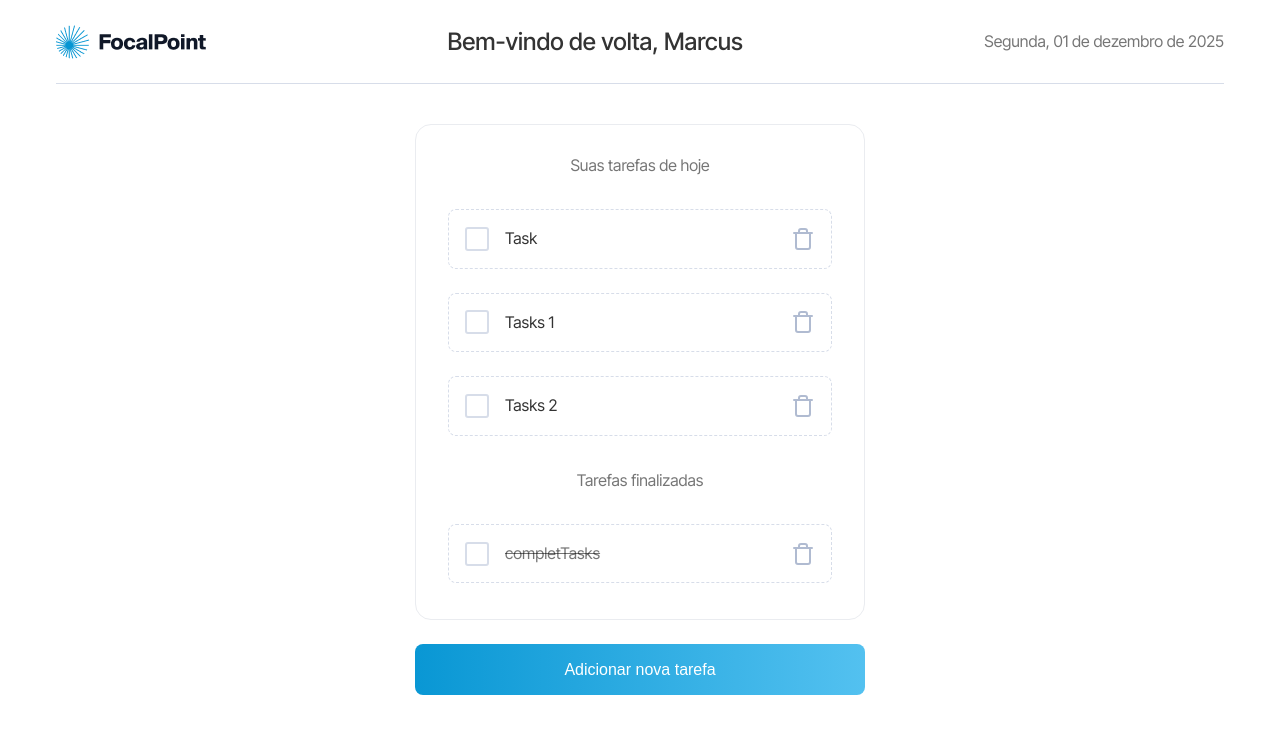
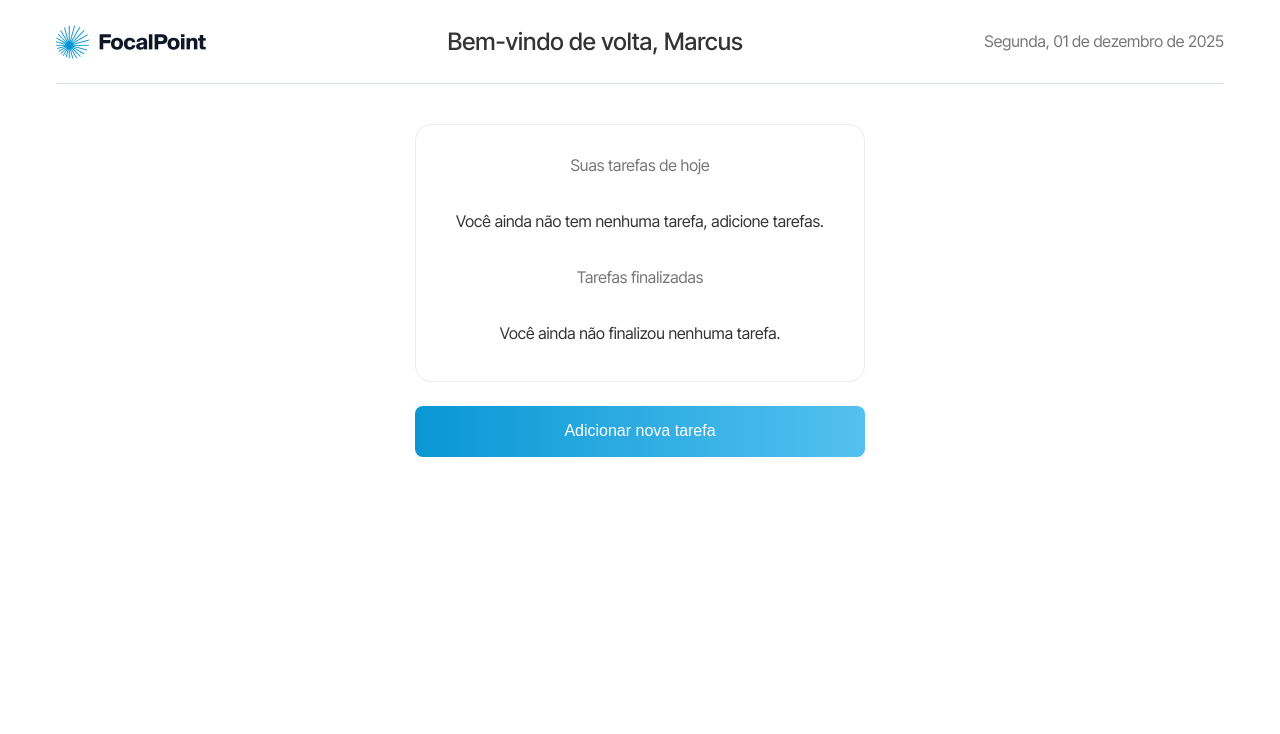
Before and after one commit to breno-aredes/focal-point, a Next.js app: page / in a window 1280 px wide. Shown: the top 734 px of the page. Built offline with nearby package versions, Linux system fonts and the light colour scheme.

Commit message:
feat: implement task removal and addition

```diff
--- a/src/app/page.tsx
+++ b/src/app/page.tsx
@@ -10,18 +10,40 @@ import { useState } from "react";
 export default function Home() {
   const [addVisible, setAddVisible] = useState<boolean>(false);
   const [deleteVisible, setDeleteVisible] = useState<boolean>(false);
-
+  const [toDoList, setToDoList] = useState<string[]>([]);
+  const [completedTasks, setCompletedTasks] = useState<string[]>([]);
+  const [selectedTask, setSelectedTask] = useState<string>("");
   return (
     <div className="home-container">
       <Header />
-      <Main setAddVisible={setAddVisible} setDeleteVisible={setDeleteVisible} />
+      <Main
+        setAddVisible={setAddVisible}
+        setDeleteVisible={setDeleteVisible}
+        toDoList={toDoList}
+        completedTasks={completedTasks}
+        setSelectedTask={setSelectedTask}
+        setCompletedTasks={setCompletedTasks}
+        setToDoList={setToDoList}
+      />
 
       <Modal modalVisible={addVisible}>
-        <AddContent setAddVisible={setAddVisible} />
+        <AddContent
+          setAddVisible={setAddVisible}
+          setToDoList={setToDoList}
+          toDoList={toDoList}
+        />
       </Modal>
 
       <Modal modalVisible={deleteVisible}>
-        <DeleteContent setDeleteVisible={setDeleteVisible} />
+        <DeleteContent
+          setDeleteVisible={setDeleteVisible}
+          setToDoList={setToDoList}
+          toDoList={toDoList}
+          selectedTask={selectedTask}
+          setSelectedTask={setSelectedTask}
+          setCompletedTasks={setCompletedTasks}
+          completedTasks={completedTasks}
+        />
       </Modal>
     </div>
   );
--- a/src/components/checkbox/index.tsx
+++ b/src/components/checkbox/index.tsx
@@ -1,9 +1,23 @@
+import React, { useState, useEffect } from "react";
 import "@/styles/components/checkbox.scss";
+import { CheckboxProps } from "@/types/components/checkBoxTypes";
 
-const Checkbox = () => {
+const Checkbox = ({ task, isChecked, onCheckChange }: CheckboxProps) => {
+  const [checked, setChecked] = useState(isChecked);
+
+  useEffect(() => {
+    setChecked(isChecked);
+  }, [isChecked]);
+
+  const handleChange = (e: React.ChangeEvent<HTMLInputElement>) => {
+    const checked = e.target.checked;
+    setChecked(checked);
+    onCheckChange(task, checked);
+  };
+
   return (
     <label className="custom-checkbox">
-      <input type="checkbox" />
+      <input type="checkbox" checked={checked} onChange={handleChange} />
       <span className="checkmark"></span>
     </label>
   );
--- a/src/components/main/index.tsx
+++ b/src/components/main/index.tsx
@@ -1,45 +1,87 @@
+import React, { useState } from "react";
 import { LuTrash } from "react-icons/lu";
-
 import "@/styles/components/main.scss";
 import Button from "../button";
 import Checkbox from "../checkbox";
 import { MainProps } from "@/types/components/mainTypes";
 
-export default function Main({ setDeleteVisible, setAddVisible }: MainProps) {
+export default function Main({
+  setDeleteVisible,
+  setAddVisible,
+  toDoList,
+  completedTasks,
+  setToDoList,
+  setCompletedTasks,
+  setSelectedTask,
+}: MainProps) {
+  const handleDeleteClick = (task: string) => {
+    setSelectedTask(task);
+    setDeleteVisible(true);
+  };
+
+  const handleCheckChange = (task: string, isChecked: boolean) => {
+    if (isChecked) {
+      setToDoList(toDoList.filter((t) => t !== task));
+      setCompletedTasks([...completedTasks, task]);
+    } else {
+      setCompletedTasks(completedTasks.filter((t) => t !== task));
+      setToDoList([...toDoList, task]);
+    }
+  };
+
   return (
     <div className="main-container">
       <main>
         <h1>Suas tarefas de hoje</h1>
 
+        {toDoList.length === 0 ? (
+          completedTasks.length > 0 ? (
+            <h2>
+              Você terminou suas tarefas. Adicione novas tarefas para continuar.
+            </h2>
+          ) : (
+            <h2>Você ainda não tem nenhuma tarefa, adicione tarefas.</h2>
+          )
+        ) : (
+          <>
             <ul className="tasks">
-          <li>
+              {toDoList.map((toDo) => (
+                <li key={toDo}>
                   <p>
-              <Checkbox /> Task
+                    <Checkbox
+                      task={toDo}
+                      isChecked={false}
+                      onCheckChange={handleCheckChange}
+                    />
+                    {toDo}
                   </p>
-            <LuTrash onClick={() => setDeleteVisible(true)} />
+                  <LuTrash onClick={() => handleDeleteClick(toDo)} />
                 </li>
-          <li>
+              ))}
+            </ul>
+          </>
+        )}
+
+        <h1>Tarefas finalizadas</h1>
+        {completedTasks.length === 0 ? (
+          <h2>Você ainda não finalizou nenhuma tarefa.</h2>
+        ) : (
+          <ul className="completedTasks">
+            {completedTasks.map((task) => (
+              <li key={task}>
                 <p>
-              <Checkbox /> Tasks 1
+                  <Checkbox
+                    task={task}
+                    isChecked={true}
+                    onCheckChange={handleCheckChange}
+                  />
+                  {task}
                 </p>
-            <LuTrash />
+                <LuTrash onClick={() => handleDeleteClick(task)} />
               </li>
-          <li>
-            <p>
-              <Checkbox /> Tasks 2
-            </p>
-            <LuTrash />
-          </li>
+            ))}
           </ul>
-        <h1>Tarefas finalizadas</h1>
-        <ul className="completTasks">
-          <li>
-            <p>
-              <Checkbox /> completTasks
-            </p>
-            <LuTrash />
-          </li>
-        </ul>
+        )}
       </main>
 
       <Button type="button" variant="save" onClick={() => setAddVisible(true)}>
--- a/src/components/modal/addContent/index.tsx
+++ b/src/components/modal/addContent/index.tsx
@@ -1,21 +1,45 @@
-import React from "react";
+import React, { useState } from "react";
 import "@/styles/components/modal.scss";
 import Button from "@/components/button";
 import { addModal } from "@/types/components/modalTypes";
 
-const AddContent = ({ setAddVisible }: addModal) => {
+const AddContent = ({ setAddVisible, toDoList, setToDoList }: addModal) => {
+  const [taskTitle, setTaskTitle] = useState<string>("");
+
+  const handleInputChange = (event: React.ChangeEvent<HTMLInputElement>) => {
+    setTaskTitle(event.target.value);
+  };
+
+  const handleSubmit = () => {
+    if (taskTitle === "") {
+      return;
+    }
+
+    if (taskTitle.trim()) {
+      setToDoList([...toDoList, taskTitle.trim()]);
+      setAddVisible(false);
+      setTaskTitle("");
+    }
+  };
+
   return (
     <div className="modalContent">
       <h1>Nova tarefa</h1>
       <form>
         <label>Título</label>
-        <input placeholder="Digite"></input>
+        <input
+          placeholder="Digite"
+          value={taskTitle}
+          onChange={handleInputChange}
+        />
       </form>
       <div className="modalButtonContent">
         <Button variant="cancel" onClick={() => setAddVisible(false)}>
           Cancelar
         </Button>
-        <Button variant="save">Adicionar</Button>
+        <Button variant="save" onClick={() => handleSubmit()}>
+          Adicionar
+        </Button>
       </div>
     </div>
   );
--- a/src/components/modal/deleteContent/index.tsx
+++ b/src/components/modal/deleteContent/index.tsx
@@ -3,7 +3,26 @@ import "@/styles/components/modal.scss";
 import { deleteModal } from "@/types/components/modalTypes";
 import Button from "@/components/button";
 
-const DeleteContent = ({ setDeleteVisible }: deleteModal) => {
+const DeleteContent = ({
+  setDeleteVisible,
+  toDoList,
+  setToDoList,
+  completedTasks,
+  setCompletedTasks,
+  selectedTask,
+  setSelectedTask,
+}: deleteModal) => {
+  const handleConfirmDelete = () => {
+    if (toDoList.includes(selectedTask)) {
+      setToDoList(toDoList.filter((task) => task !== selectedTask));
+    } else if (completedTasks.includes(selectedTask)) {
+      setCompletedTasks(completedTasks.filter((task) => task !== selectedTask));
+    }
+
+    setDeleteVisible(false);
+    setSelectedTask("");
+  };
+
   return (
     <div className="modalContent">
       <h1>Deletar tarefa</h1>
@@ -12,7 +31,9 @@ const DeleteContent = ({ setDeleteVisible }: deleteModal) => {
         <Button variant="cancel" onClick={() => setDeleteVisible(false)}>
           Cancelar
         </Button>
-        <Button variant="delete">Deletar</Button>
+        <Button variant="delete" onClick={handleConfirmDelete}>
+          Deletar
+        </Button>
       </div>
     </div>
   );
--- a/src/styles/components/main.scss
+++ b/src/styles/components/main.scss
@@ -51,7 +51,14 @@
     gap: 16px;
     width: 90%;
   }
-
+  h2 {
+    font-size: 16px;
+    font-weight: 400;
+    color: back;
+    line-height: 16px;
+    padding: 20px 0px;
+    text-align: center;
+  }
   svg {
     font-size: 24px;
     color: #b0bbd1;
@@ -67,7 +74,7 @@
   }
 }
 
-.completTasks {
+.completedTasks {
   p {
     color: #0000008a;
     text-decoration: line-through;
--- /dev/null
+++ b/src/types/components/checkBoxTypes.ts
@@ -0,0 +1,5 @@
+export interface CheckboxProps {
+  task: string;
+  isChecked: boolean;
+  onCheckChange: (task: string, isChecked: boolean) => void;
+}
--- a/src/types/components/mainTypes.ts
+++ b/src/types/components/mainTypes.ts
@@ -1,4 +1,9 @@
 export interface MainProps {
   setDeleteVisible: React.Dispatch<React.SetStateAction<boolean>>;
   setAddVisible: React.Dispatch<React.SetStateAction<boolean>>;
+  toDoList: string[];
+  completedTasks: string[];
+  setSelectedTask: React.Dispatch<React.SetStateAction<string>>;
+  setToDoList: React.Dispatch<React.SetStateAction<string[]>>;
+  setCompletedTasks: React.Dispatch<React.SetStateAction<string[]>>;
 }
```
Also changed, not shown: src/types/components/modalTypes.ts (+8 -0 lines). Lines whose indentation alone changed are shown as unchanged.
